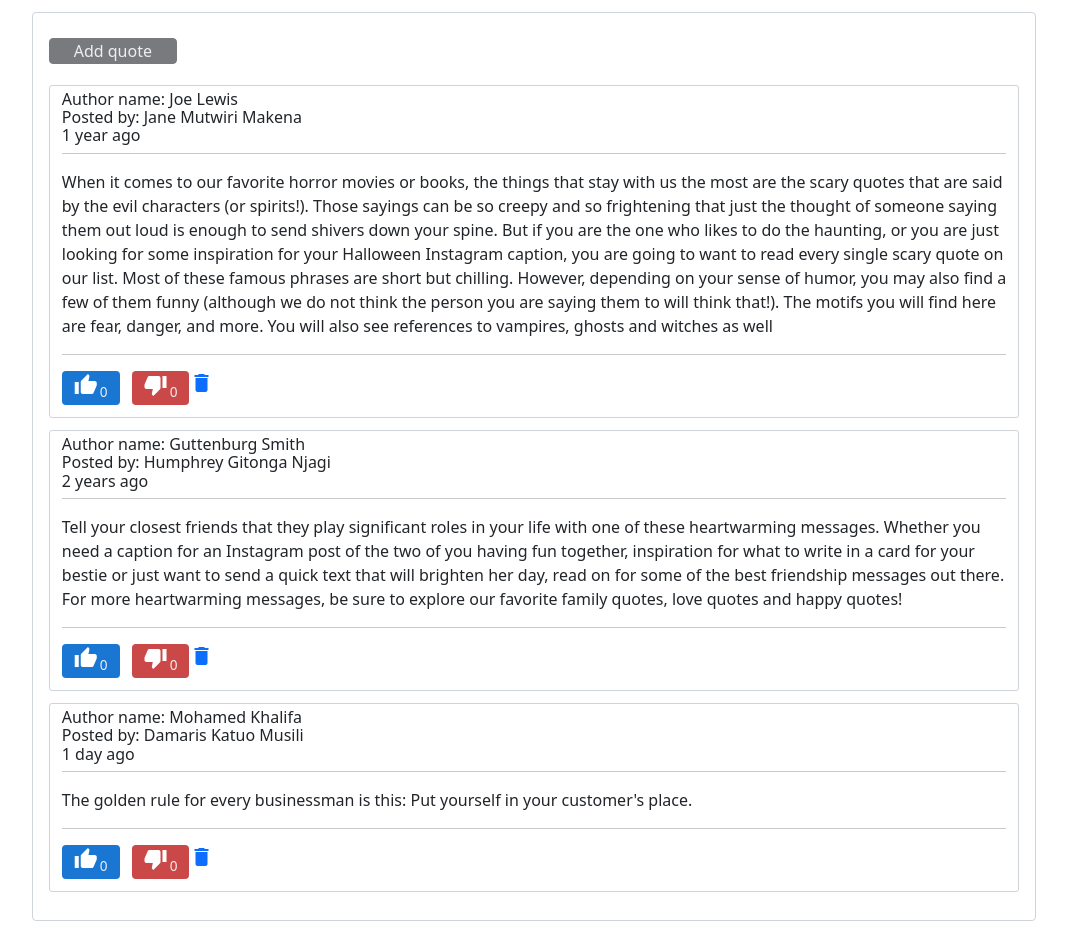
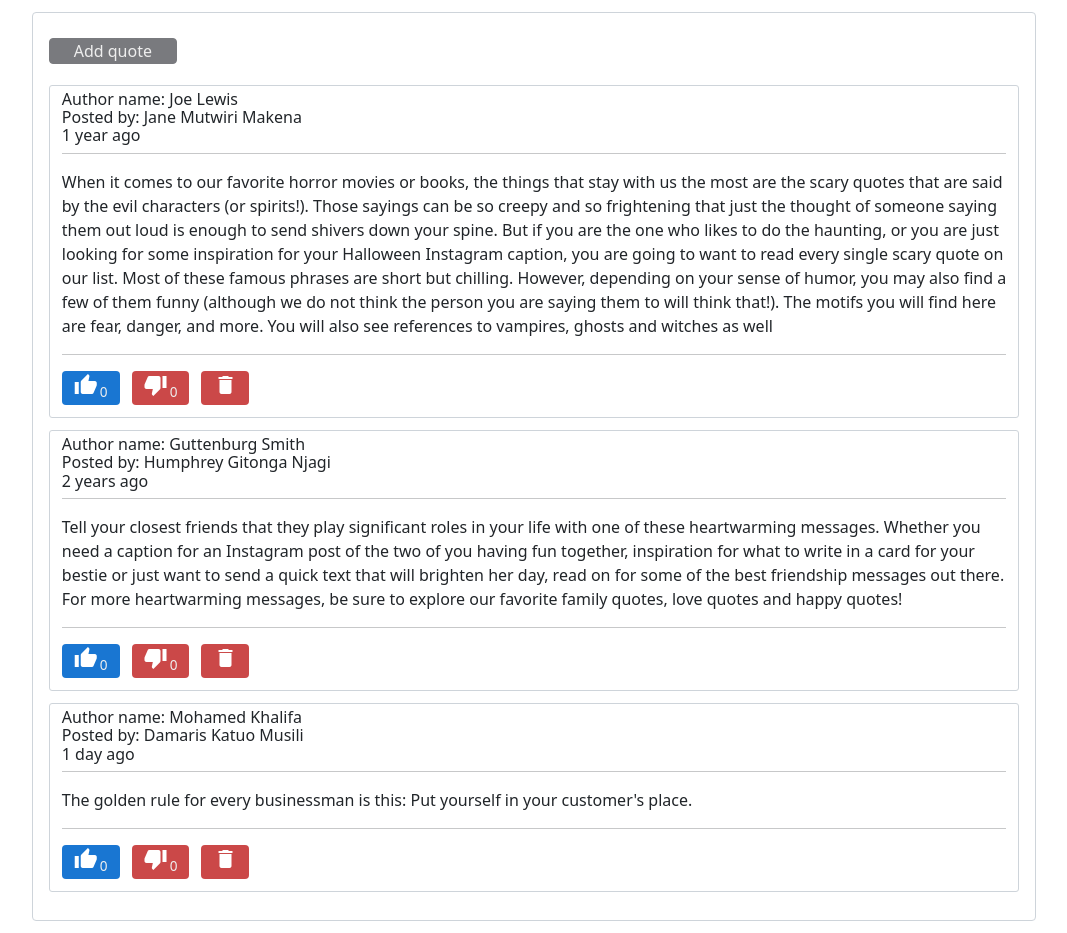
Before and after one commit to kiman121/quotes, an Angular app: page / in a window 1280 px wide. Shown: the whole page, without its empty margins (106-1173 px from the left). Built offline with nearby package versions, Linux system fonts and the light colour scheme.

Commit message:
add styling to the delete button

```diff
--- a/src/styles.css
+++ b/src/styles.css
@@ -42,7 +42,8 @@ a {
 .btn-vote i.material-icons {
   color: white;
 }
-.btn-vote {
+.btn-vote,
+.btn-delete {
   cursor: pointer;
   padding: 0.125em 0.75em;
   border-radius: 4px;
@@ -61,6 +62,13 @@ a {
 .down-vote {
   background-color: #cb4848;
 }
+.btn-delete i.material-icons{
+  color: white;
+}
+.btn-delete{
+  background-color: #cb4848;
+  margin-left: 0.75em;
+}
 .popular-quote{
   border: 3px solid #cb4848;
 }
```
